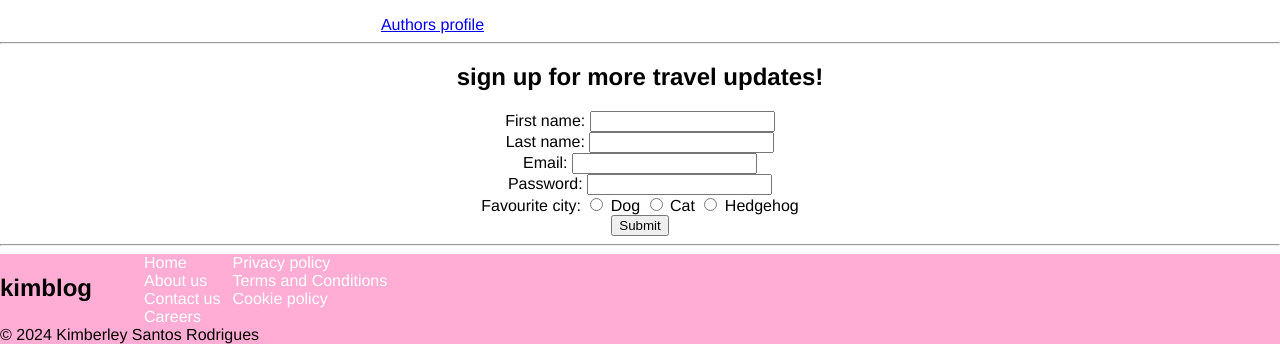
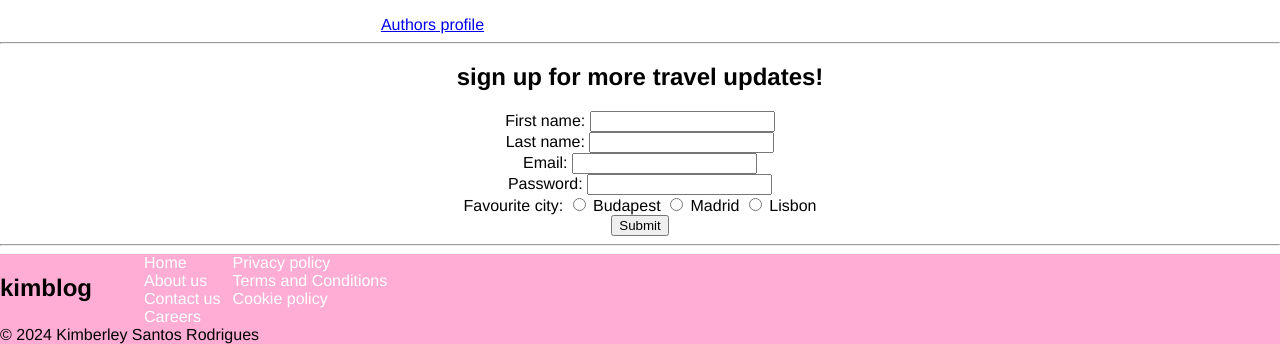
Before and after one commit to kimberleysr/kimberleysr.github.io, a plain HTML site: page index.html in a window 1280 px wide. Shown: the part 1338-1682 px from the top of the page. Drawn offline with Linux system fonts and the light colour scheme.

Commit message:
Update index.html

```diff
--- a/index.html
+++ b/index.html
@@ -86,11 +86,11 @@
             <br>
             <label for="fave_animal">Favourite city:</label>
             <input type="radio" name="fave_animal" id="Budapest" value="Budapest">
-            <label for="dog">Dog</label>
+            <label for="dog">Budapest</label>
             <input type="radio" name="fave_animal" id="Madrid" value="Madrid">
-            <label for="cat">Cat</label>
+            <label for="cat">Madrid</label>
             <input type="radio" name="fave_animal" id="Lisbon" value="Lisbon">
-            <label for="hedgehog">Hedgehog</label>
+            <label for="hedgehog">Lisbon</label>
             <br>
             <input type="submit" value="Submit">
          </form>
```
